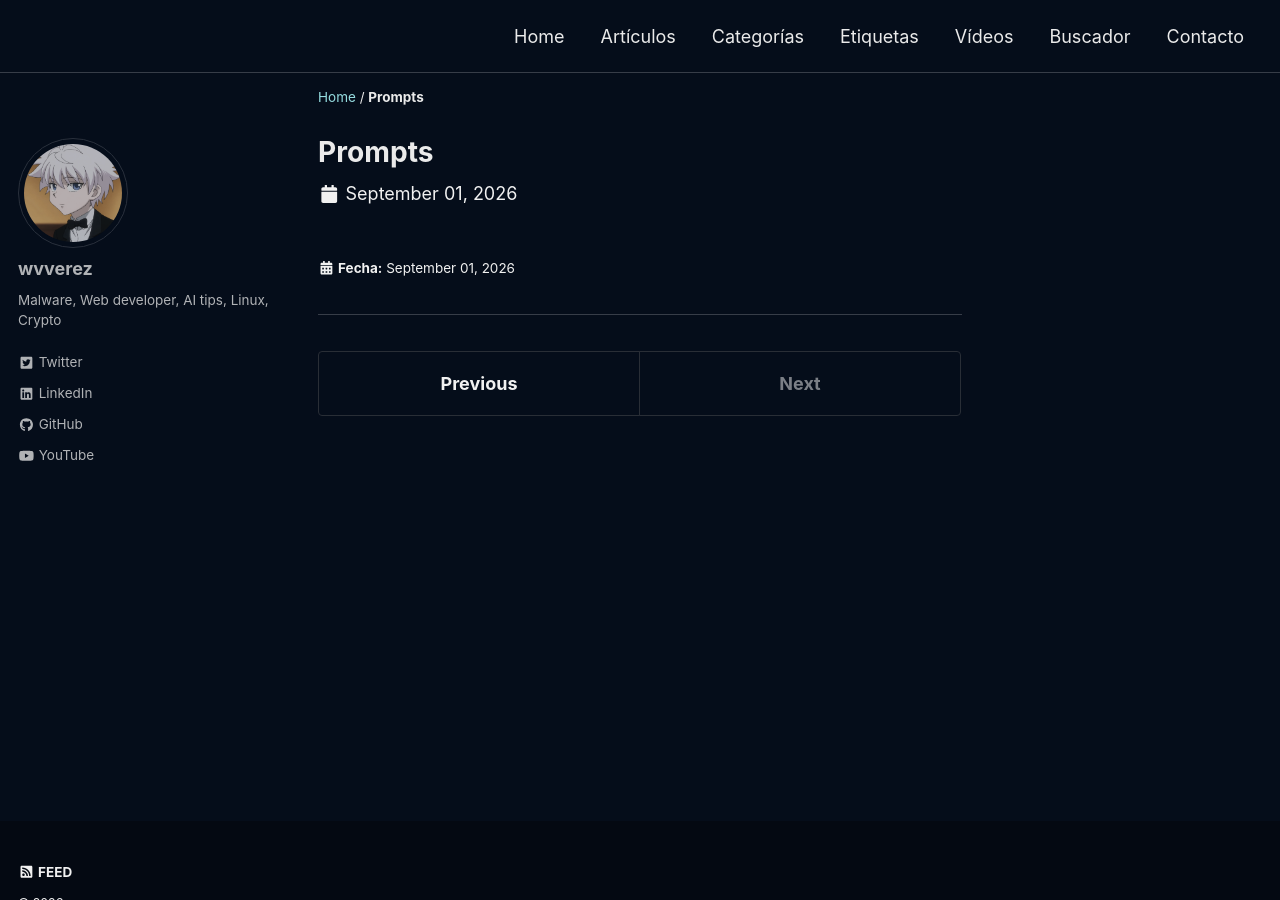
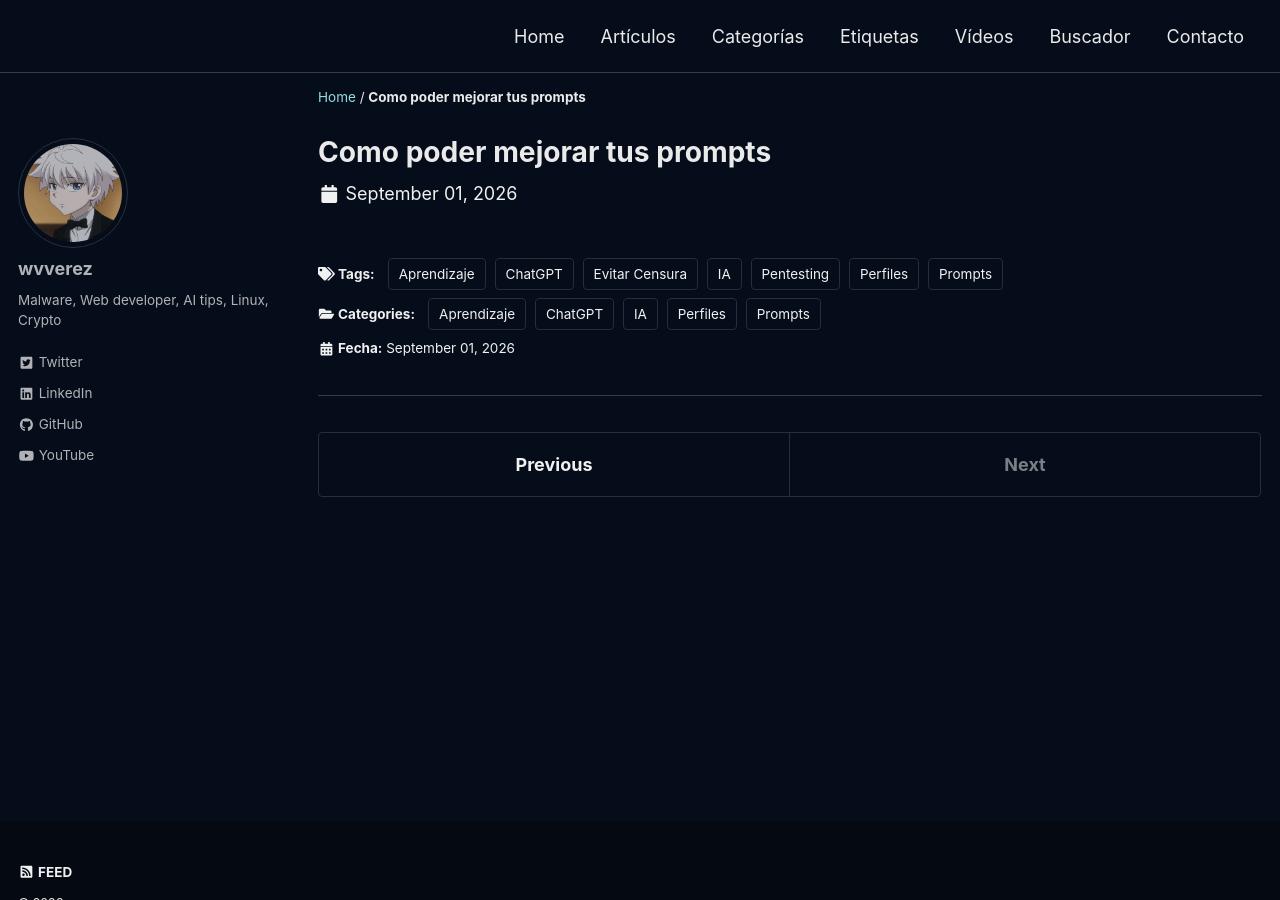
Before and after one commit to wvverez/wvverez.github.io, a Jekyll site: the page built from _posts/2026-09-01-prompts.md, in a window 1280 px wide and 900 px high. Built offline with Jekyll 4.4.1, drawn with Linux system fonts in a browser that asks for light colours; cached includes are drawn as plain includes; a script that is not in the unit is left out.

Commit message:
Update 2026-09-01-prompts.md

```diff
--- a/_posts/2026-09-01-prompts.md
+++ b/_posts/2026-09-01-prompts.md
@@ -1 +1,24 @@
 ---
+layout: single
+title: Como poder mejorar tus prompts
+excerpt: "Algunos tips para mejorar vuestros prompts si queréis profundizar conceptos de pentesting sin censura"
+date: 2026-09-01
+classes: wide
+header:
+  teaser: /assets/images/prompt/prompt.jpeg
+  teaser_home_page: true
+categories:
+  - IA
+  - Prompts
+  - Perfiles
+  - ChatGPT
+  - Aprendizaje
+tags:
+  - IA
+  - Prompts
+  - Perfiles
+  - Pentesting
+  - ChatGPT
+  - Aprendizaje
+  - Evitar Censura
+---
```
